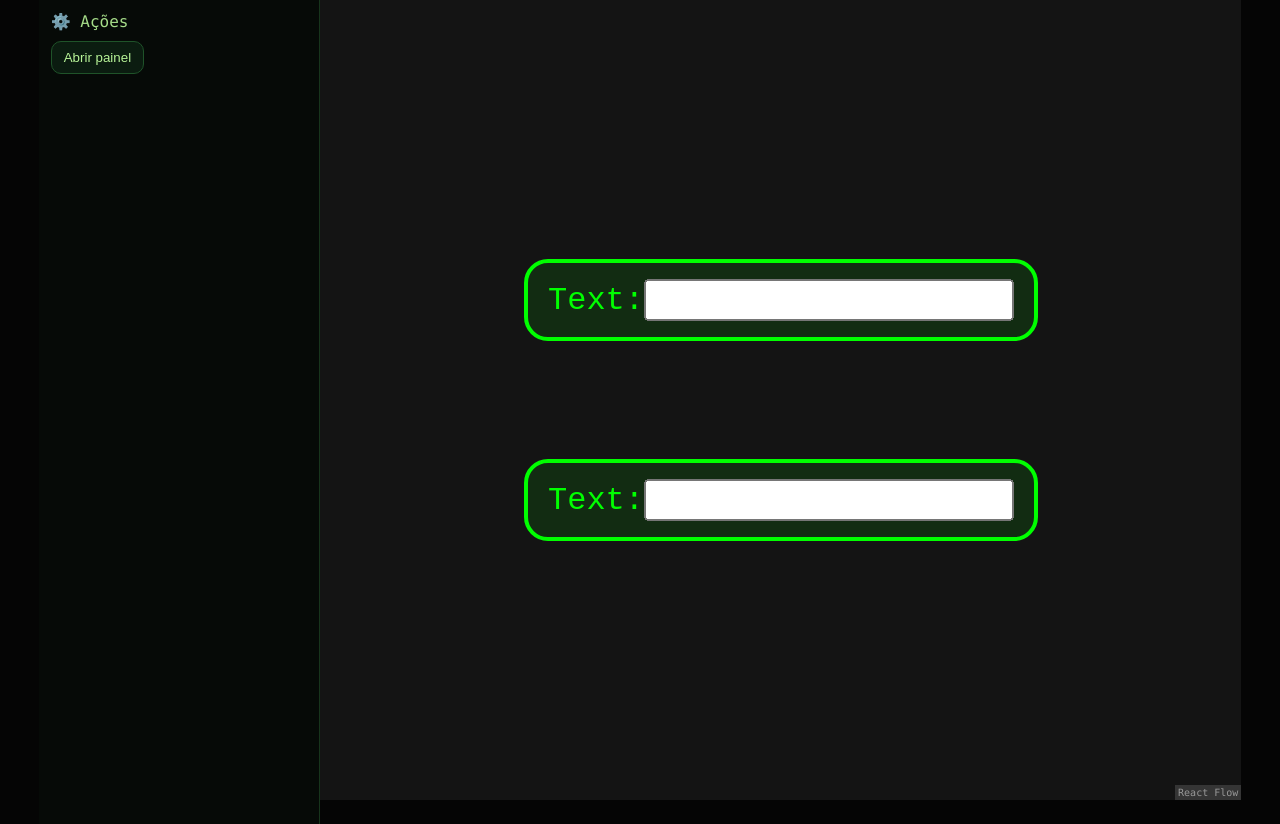
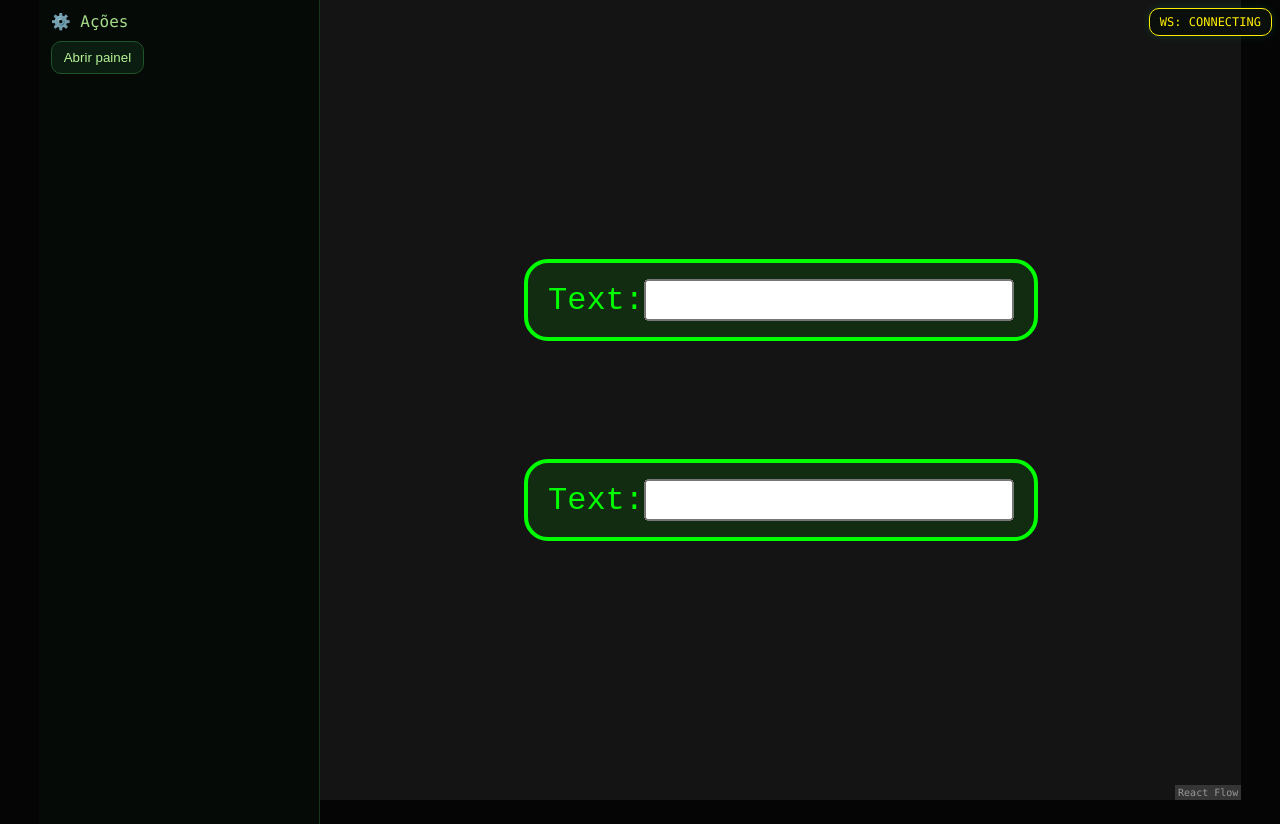
Before and after one commit to viniciusxpb/frontend, a React (Vite) app: page / in a window 1280 px wide. Built offline with nearby package versions, Linux system fonts and the light colour scheme; no server answers.

Commit message:
implementação inicial do web socket que vai ser usado para configuração

```diff
--- a/src/App.tsx
+++ b/src/App.tsx
@@ -1,10 +1,22 @@
 import { ReactFlowProvider } from "@xyflow/react";
 import FlowInner from "./flow/FlowInner";
 import "./styles/hacker.css";
+import { useWsClient } from "./hooks/useWsClient";
+import { WebSocketStatus } from "./components/WebSocketStatus";
+import { buildWsUrl } from "./utils/wsUrl";
 
 export default function App() {
+  const WS_URL = buildWsUrl();
+
+  const client = useWsClient(WS_URL, {
+    autoreconnect: true,
+    heartbeatMs: 25000,
+    debug: true,
+  });
+
   return (
     <ReactFlowProvider>
+      <WebSocketStatus status={client.status} />
       <FlowInner />
     </ReactFlowProvider>
   );
--- /dev/null
+++ b/src/components/WebSocketStatus.tsx
@@ -0,0 +1,42 @@
+import React from "react";
+
+type Props = {
+  status: "idle" | "connecting" | "open" | "closing" | "closed";
+};
+
+export function WebSocketStatus({ status }: Props) {
+  const color =
+    status === "open"
+      ? "#00ff95"
+      : status === "connecting"
+      ? "#ffee00"
+      : status === "closing"
+      ? "#ff9f00"
+      : status === "closed"
+      ? "#ff4d4d"
+      : "#7fdbff";
+
+  return (
+    <div
+      style={{
+        position: "fixed",
+        top: 8,
+        right: 8,
+        zIndex: 9999,
+        background: "#0b0f0c",
+        border: `1px solid ${color}`,
+        color,
+        fontFamily:
+          "ui-monospace, SFMono-Regular, Menlo, Monaco, Consolas, monospace",
+        fontSize: 12,
+        padding: "6px 10px",
+        borderRadius: 10,
+        boxShadow: "0 0 10px rgba(0,255,149,0.15)",
+        userSelect: "none",
+      }}
+      aria-live="polite"
+    >
+      WS: {status.toUpperCase()}
+    </div>
+  );
+}
--- /dev/null
+++ b/src/hooks/useWsClient.ts
@@ -0,0 +1,174 @@
+// src/hooks/useWsClient.ts
+import { useEffect, useMemo, useRef, useState } from "react";
+
+export type WsStatus = "idle" | "connecting" | "open" | "closing" | "closed";
+
+export interface UseWsClientOptions {
+  /** Envia "ping" a cada N ms para manter a conexão viva (0 = desabilita). */
+  heartbeatMs?: number;
+  /** Tempo base do backoff exponencial (ms). */
+  backoffBaseMs?: number;
+  /** Máximo entre tentativas (ms). */
+  backoffMaxMs?: number;
+  /** Quantidade máx. de tentativas de reconexão (Infinity = sem limite). */
+  maxRetries?: number;
+  /** Auto-reconectar ao fechar/erro. */
+  autoreconnect?: boolean;
+  /** Logar eventos básicos no console (open/close/error/retry). */
+  debug?: boolean;
+}
+
+export interface UseWsClient {
+  status: WsStatus;
+  send: (data: string | ArrayBufferLike | Blob | ArrayBufferView) => boolean;
+  /** Última mensagem recebida (raw). */
+  lastMessage: MessageEvent<any> | null;
+  /** Última mensagem parseada como JSON (se possível). */
+  lastJson: unknown | null;
+  /** Fechar manualmente (desativa auto-reconexão). */
+  close: () => void;
+}
+
+/**
+ * Hook de WebSocket confiável com reconexão exponencial e heartbeat.
+ * URL recomendada via env: import.meta.env.VITE_WS_URL
+ */
+export function useWsClient(url: string, opts?: UseWsClientOptions): UseWsClient {
+  const options = useMemo<UseWsClientOptions>(() => ({
+    heartbeatMs: 25_000,
+    backoffBaseMs: 750,
+    backoffMaxMs: 10_000,
+    maxRetries: Infinity,
+    autoreconnect: true,
+    debug: true,
+    ...opts,
+  }), [opts]);
+
+  const wsRef = useRef<WebSocket | null>(null);
+  const hbRef = useRef<number | null>(null);
+  const retriesRef = useRef(0);
+  const manualCloseRef = useRef(false);
+
+  const [status, setStatus] = useState<WsStatus>("idle");
+  const [lastMessage, setLastMessage] = useState<MessageEvent<any> | null>(null);
+  const [lastJson, setLastJson] = useState<unknown | null>(null);
+
+  // Util: iniciar heartbeat
+  const startHeartbeat = () => {
+    if (!options.heartbeatMs || hbRef.current) return;
+    hbRef.current = window.setInterval(() => {
+      if (wsRef.current && wsRef.current.readyState === WebSocket.OPEN) {
+        try { wsRef.current.send("ping"); } catch { /* ignore */ }
+      }
+    }, options.heartbeatMs);
+  };
+
+  const stopHeartbeat = () => {
+    if (hbRef.current) {
+      clearInterval(hbRef.current);
+      hbRef.current = null;
+    }
+  };
+
+  // Conectar (com backoff)
+  useEffect(() => {
+    if (!url) return;
+
+    let cancelled = false;
+
+    const connect = () => {
+      if (cancelled) return;
+
+      setStatus("connecting");
+      const ws = new WebSocket(url);
+      wsRef.current = ws;
+
+      ws.onopen = () => {
+        retriesRef.current = 0;
+        setStatus("open");
+        options.debug && console.info("[WS] open:", url);
+        startHeartbeat();
+      };
+
+      ws.onmessage = (ev) => {
+        setLastMessage(ev);
+        // tenta parsear JSON, se falhar deixa como null
+        try {
+          const parsed = JSON.parse(typeof ev.data === "string" ? ev.data : "");
+          setLastJson(parsed);
+          // loga tudo que chegar (requisito)
+          console.log("[WS message JSON]", parsed);
+        } catch {
+          setLastJson(null);
+          console.log("[WS message RAW]", ev.data);
+        }
+      };
+
+      ws.onerror = (err) => {
+        options.debug && console.warn("[WS] error:", err);
+      };
+
+      ws.onclose = (ev) => {
+        setStatus("closed");
+        stopHeartbeat();
+        wsRef.current = null;
+        options.debug && console.info(`[WS] closed: code=${ev.code} reason=${ev.reason || "-"} wasClean=${ev.wasClean}`);
+
+        if (!cancelled && options.autoreconnect && !manualCloseRef.current) {
+          const retry = retriesRef.current++;
+          if (retry < (options.maxRetries ?? Infinity)) {
+            const delay = Math.min(
+              (options.backoffBaseMs ?? 750) * Math.pow(2, retry),
+              options.backoffMaxMs ?? 10_000
+            );
+            options.debug && console.info(`[WS] reconnect in ${Math.round(delay)}ms (attempt ${retry + 1})`);
+            setStatus("connecting");
+            const t = window.setTimeout(connect, delay);
+            return () => clearTimeout(t);
+          } else {
+            options.debug && console.error("[WS] max retries reached, giving up.");
+          }
+        }
+      };
+    };
+
+    connect();
+
+    return () => {
+      cancelled = true;
+      manualCloseRef.current = true;
+      stopHeartbeat();
+      try { wsRef.current?.close(); } catch { /* ignore */ }
+      wsRef.current = null;
+    };
+    // eslint-disable-next-line react-hooks/exhaustive-deps
+  }, [url, options.autoreconnect, options.backoffBaseMs, options.backoffMaxMs, options.maxRetries, options.heartbeatMs, options.debug]);
+
+  const send: UseWsClient["send"] = (data) => {
+    const ok = !!wsRef.current && wsRef.current.readyState === WebSocket.OPEN;
+    if (!ok) {
+      options.debug && console.warn("[WS] send(): socket not open");
+      return false;
+    }
+    try {
+      wsRef.current!.send(data);
+      return true;
+    } catch (e) {
+      options.debug && console.error("[WS] send() failed:", e);
+      return false;
+    }
+  };
+
+  const close = () => {
+    manualCloseRef.current = true;
+    stopHeartbeat();
+    try {
+      if (wsRef.current && wsRef.current.readyState === WebSocket.OPEN) {
+        setStatus("closing");
+      }
+      wsRef.current?.close();
+    } catch { /* ignore */ }
+  };
+
+  return { status, send, lastMessage, lastJson, close };
+}
--- /dev/null
+++ b/src/utils/wsUrl.ts
@@ -0,0 +1,42 @@
+// src/utils/wsUrl.ts
+/**
+ * Monta a URL do WebSocket de forma robusta.
+ * Regras:
+ * - Usa wss:// se a página estiver em https://
+ * - Substitui 0.0.0.0 -> localhost (pois 0.0.0.0 é só endereço de bind)
+ * - Permite override por env: VITE_WS_URL, VITE_WS_HOST, VITE_WS_PORT, VITE_WS_PATH
+ */
+export function buildWsUrl(): string {
+  // 1) Se VITE_WS_URL estiver setado, usa direto (mas corrige 0.0.0.0)
+  const raw = (import.meta as any)?.env?.VITE_WS_URL as string | undefined;
+  if (raw && raw.trim().length > 0) {
+    try {
+      const u = new URL(raw);
+      if (u.hostname === "0.0.0.0") u.hostname = "localhost";
+      return u.toString();
+    } catch {
+      // cai pro fallback abaixo
+    }
+  }
+
+  // 2) Monta pela página atual
+  const loc = window.location;
+  const isHttps = loc.protocol === "https:";
+  const proto = isHttps ? "wss:" : "ws:";
+
+  // Overrides por env
+  let host = ((import.meta as any)?.env?.VITE_WS_HOST as string) || loc.hostname || "localhost";
+  let port = ((import.meta as any)?.env?.VITE_WS_PORT as string) || "3001";
+  let path = ((import.meta as any)?.env?.VITE_WS_PATH as string) || "/ws";
+
+  if (host === "0.0.0.0") host = "localhost";
+  if (!path.startsWith("/")) path = "/" + path;
+
+  // Se o host atual já tem a porta do backend, mantenha; senão usa a porta indicada
+  const hostWithPort =
+    (isHttps && port === "443") || (!isHttps && port === "80")
+      ? host
+      : `${host}:${port}`;
+
+  return `${proto}//${hostWithPort}${path}`;
+}
```
Also changed, not shown: 1 other file (tests, documents, lock files or other folders).
